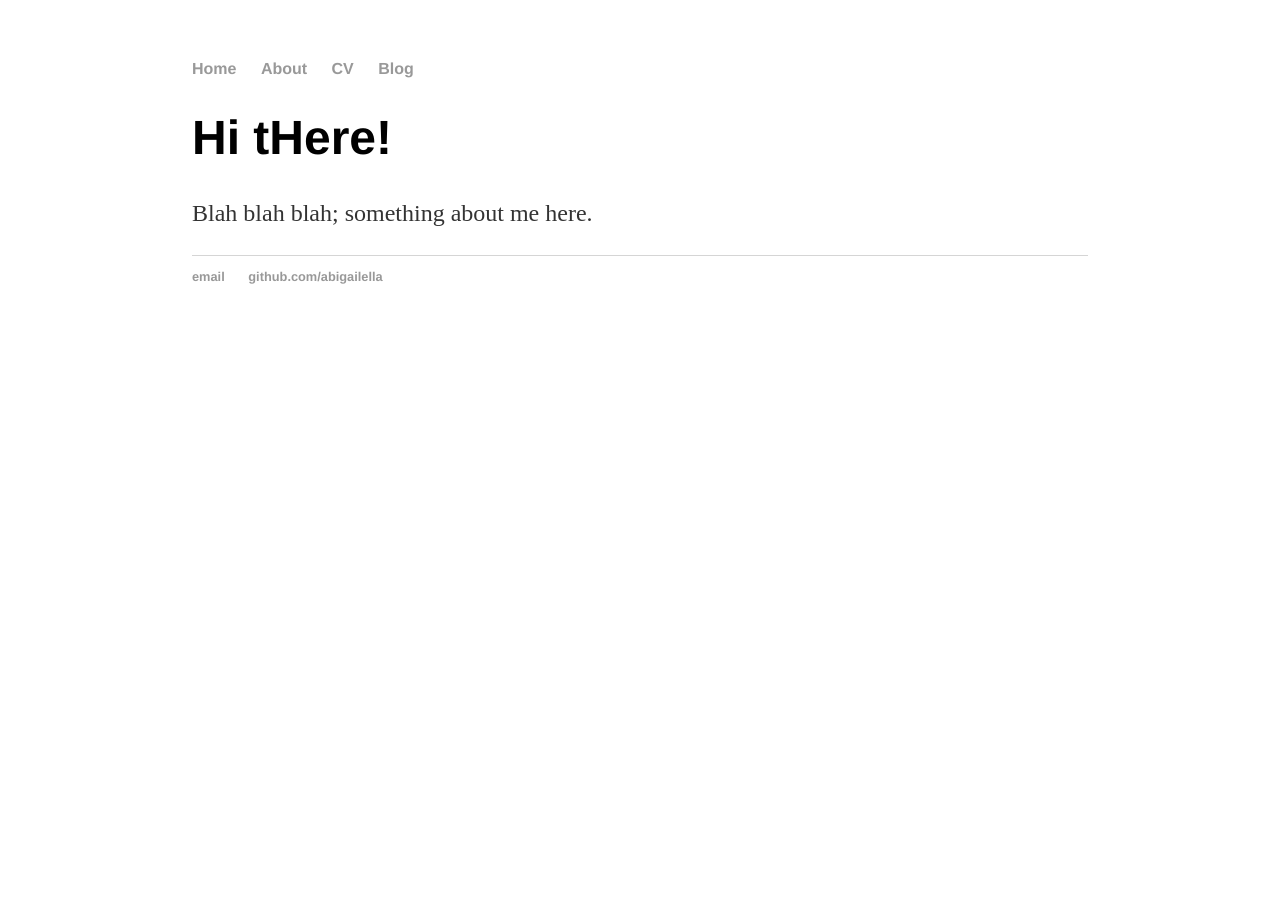
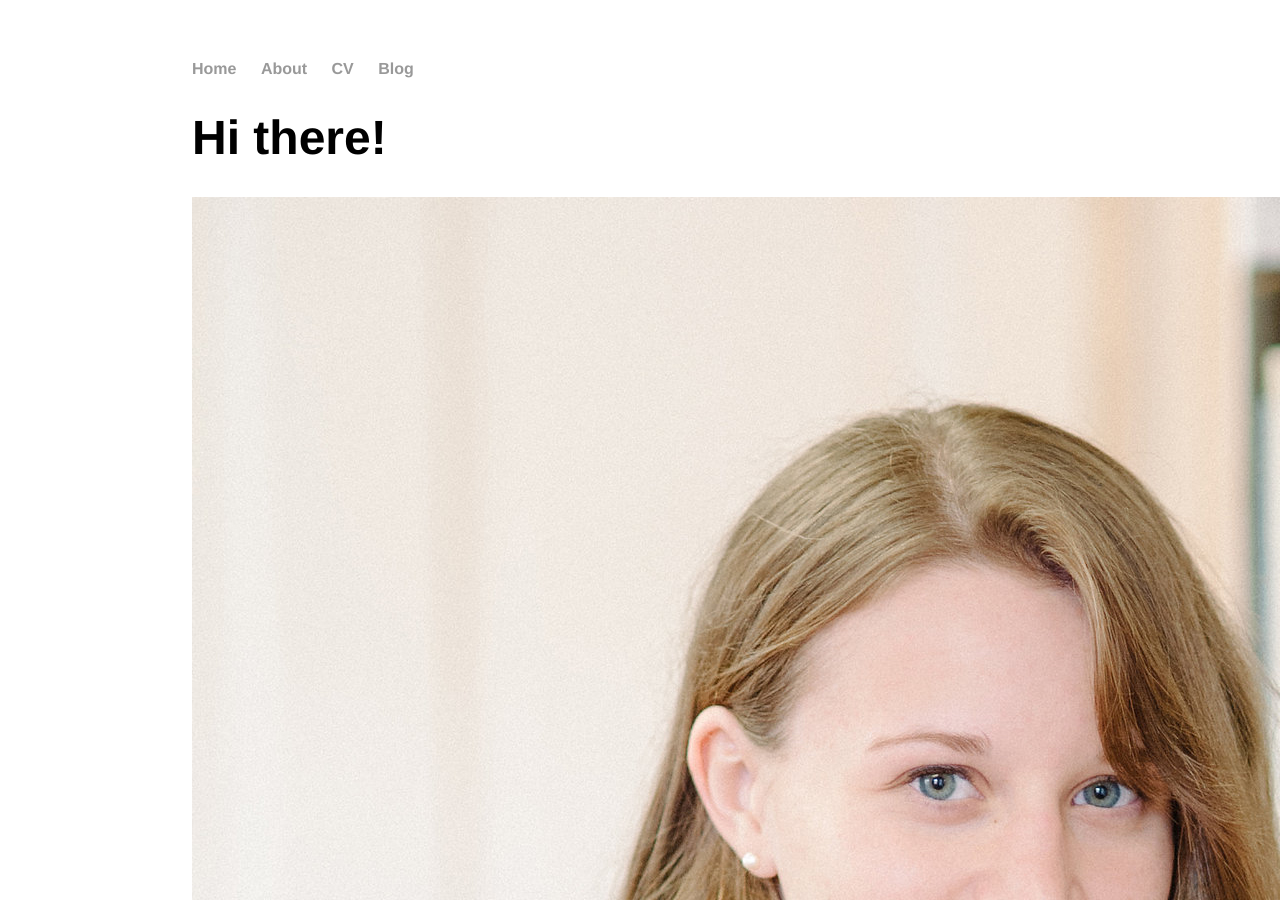
Before and after one commit to abigailella/abigailella.github.io, a Jekyll site: the page built from about.html, in a window 1280 px wide and 900 px high. Built offline with Jekyll 4.4.1, drawn with Linux system fonts in a browser that asks for light colours.

Commit message:
Update about.html

```diff
--- a/about.html
+++ b/about.html
@@ -3,6 +3,7 @@ layout: default
 title: Abigail E. Johnson
 ---
 <div class="blurb">
-	<h1>Hi tHere!</h1>
+	<h1>Hi there!</h1>
+	<img src="headshot.jpg" alt="oh look, a picture of my face!">
 	<p>Blah blah blah; something about me here.</p>
 </div><!-- /.blurb -->
```
